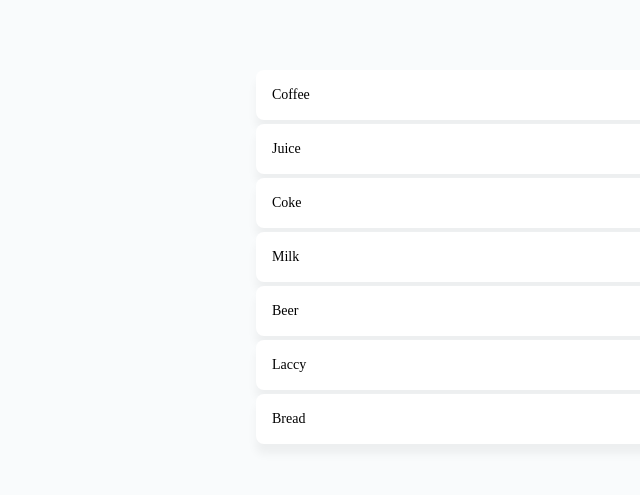
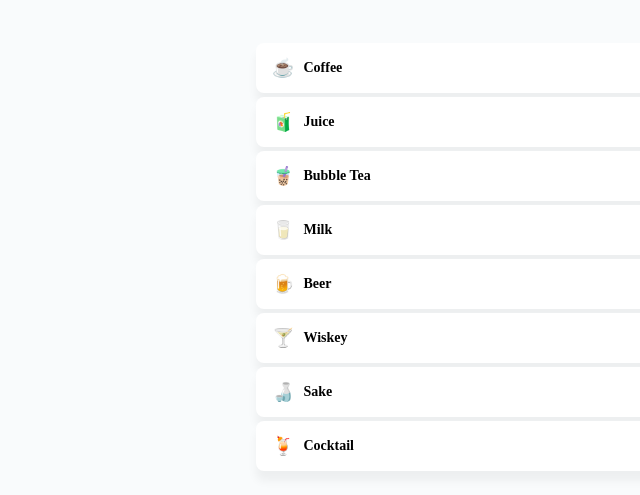
Before and after one commit to Johnyworld/react-drag, a React (Create React App) app: page / in a window 1280 px wide. Shown: the part 143-638 px from the top of the page, without its empty margins (134-774 px from the left). Built offline with nearby package versions, Linux system fonts and the light colour scheme.

Commit message:
Update card list with emogi and wiskey

```diff
--- a/src/components/Card.scss
+++ b/src/components/Card.scss
@@ -7,6 +7,7 @@
   box-shadow: 0 10px 10px rgba(0, 0, 0, 0.05);
   height: 50px;
   font-size: 14px;
+  font-weight: bold;
   transform: translateY(0);
 
   -webkit-touch-callout: none;
@@ -15,6 +16,11 @@
   -moz-user-select: none;
   -ms-user-select: none;
   user-select: none;
+
+  &__emogi {
+    font-size: 18px;
+    margin-right: 0.5em;
+  }
 
   &--grab {
     visibility: hidden;
--- a/src/components/Card.tsx
+++ b/src/components/Card.tsx
@@ -1,17 +1,21 @@
 import React from 'react';
+import { CardItem } from 'types';
 import './Card.scss';
 
 export interface CardProps {
+  data: CardItem;
   isGrab?: boolean;
   className?: string;
   style?: React.CSSProperties;
   onMouseDown?: React.MouseEventHandler<HTMLDivElement>;
 }
 
-const Card: React.FC<CardProps> = ({ isGrab, className, style, children, onMouseDown }) => {
+const Card: React.FC<CardProps> = ({ data, isGrab, className, style, children, onMouseDown }) => {
+  const { title, emogi } = data;
   return (
     <div style={style} onMouseDown={onMouseDown} className={'card ' + className + (isGrab ? ' card--grab' : '')}>
-      {children}
+      <span className='card__emogi'>{emogi}</span>
+      {title}
     </div>
   );
 };
--- a/src/features/cardList/components/CardList/CardList.tsx
+++ b/src/features/cardList/components/CardList/CardList.tsx
@@ -67,14 +67,13 @@ const CardList: React.FC<CardListProps> = ({ list, onMove }) => {
 
           return (
             <Card
+              data={item}
               key={item.index}
               style={grabItem ? { transition: 'transform 0.3s' } : undefined}
               className={isMoving ? `card--${absolutePos}` : ''}
               isGrab={grabItem?.data.id === item.id}
               onMouseDown={handleGrab(item)}
-            >
-              {item.title}
-            </Card>
+            />
           );
         })}
       </div>
--- a/src/features/cardList/components/DraggingCard/DraggingCard.tsx
+++ b/src/features/cardList/components/DraggingCard/DraggingCard.tsx
@@ -40,6 +40,7 @@ const DraggingCard: React.FC<DraggingCardProps> = ({ children, grabItem, listLen
       {grabItem && dragPos && (
         <div className='dragging-card'>
           <Card
+            data={grabItem.data}
             style={{
               position: 'absolute',
               top: grabItem.y + dragPos.y,
@@ -47,9 +48,7 @@ const DraggingCard: React.FC<DraggingCardProps> = ({ children, grabItem, listLen
               width: grabItem.width,
               height: grabItem.height,
             }}
-          >
-            {grabItem.data.title}
-          </Card>
+          />
         </div>
       )}
     </div>
--- a/src/features/cardList/containers/CardListContainer/CardListContainer.tsx
+++ b/src/features/cardList/containers/CardListContainer/CardListContainer.tsx
@@ -16,13 +16,14 @@ const getNewIndex = (from: number, to: number, index: number) => {
 
 const CardListContainer: React.FC = () => {
   const [list, setList] = useState<CardItem[]>([
-    { index: 0, id: 'coff', title: 'Coffee' },
-    { index: 1, id: 'juce', title: 'Juice' },
-    { index: 2, id: 'coke', title: 'Coke' },
-    { index: 3, id: 'milk', title: 'Milk' },
-    { index: 4, id: 'beer', title: 'Beer' },
-    { index: 5, id: 'lacc', title: 'Laccy' },
-    { index: 6, id: 'bred', title: 'Bread' },
+    { index: 0, id: 'coff', emogi: '☕', title: 'Coffee' },
+    { index: 1, id: 'juce', emogi: '🧃', title: 'Juice' },
+    { index: 2, id: 'coke', emogi: '🧋', title: 'Bubble Tea' },
+    { index: 3, id: 'milk', emogi: '🥛', title: 'Milk' },
+    { index: 4, id: 'beer', emogi: '🍺', title: 'Beer' },
+    { index: 5, id: 'wisk', emogi: '🍸', title: 'Wiskey' },
+    { index: 6, id: 'lacc', emogi: '🍶', title: 'Sake' },
+    { index: 7, id: 'cokt', emogi: '🍹', title: 'Cocktail' },
   ]);
 
   const handleMove = (from: number, to: number) => {
--- a/src/types.d.ts
+++ b/src/types.d.ts
@@ -2,6 +2,7 @@ declare module 'types' {
   interface CardItem {
     index: number;
     id: string;
+    emogi: string;
     title: string;
   }
 }
```
